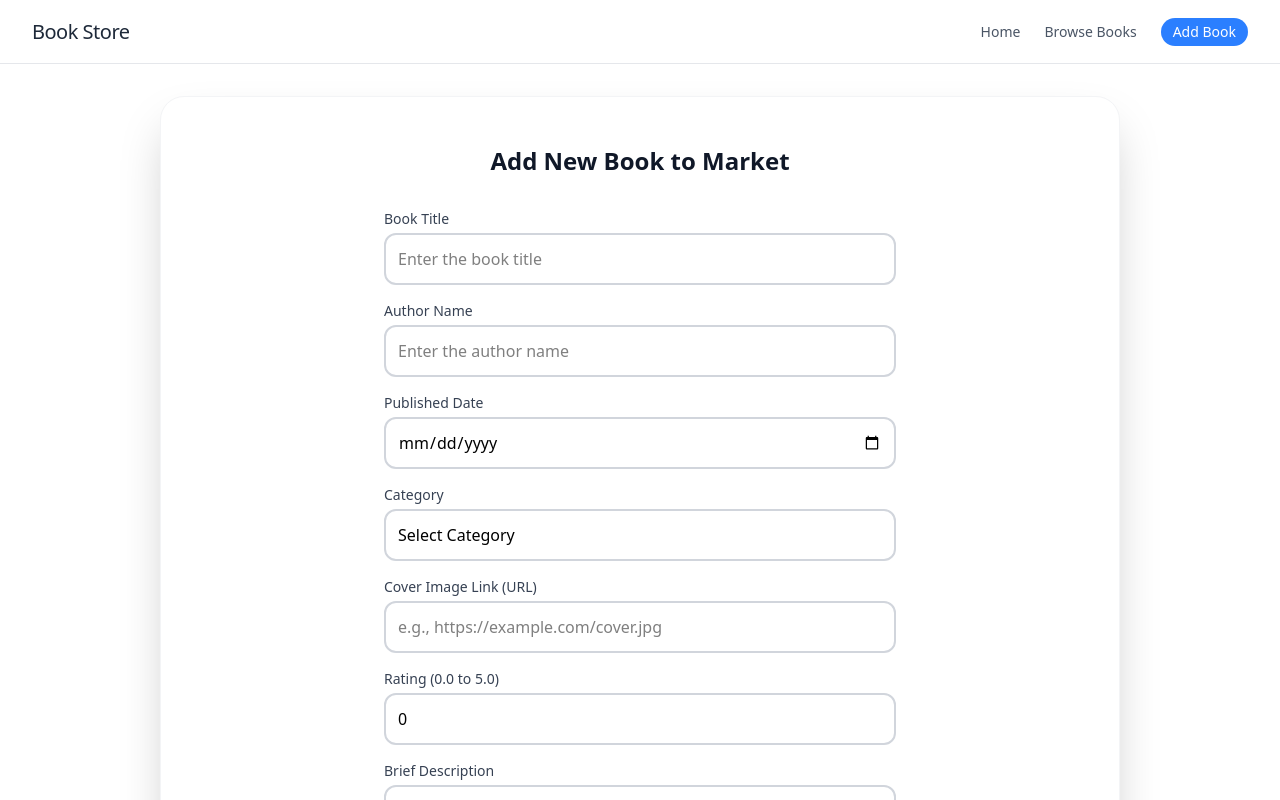
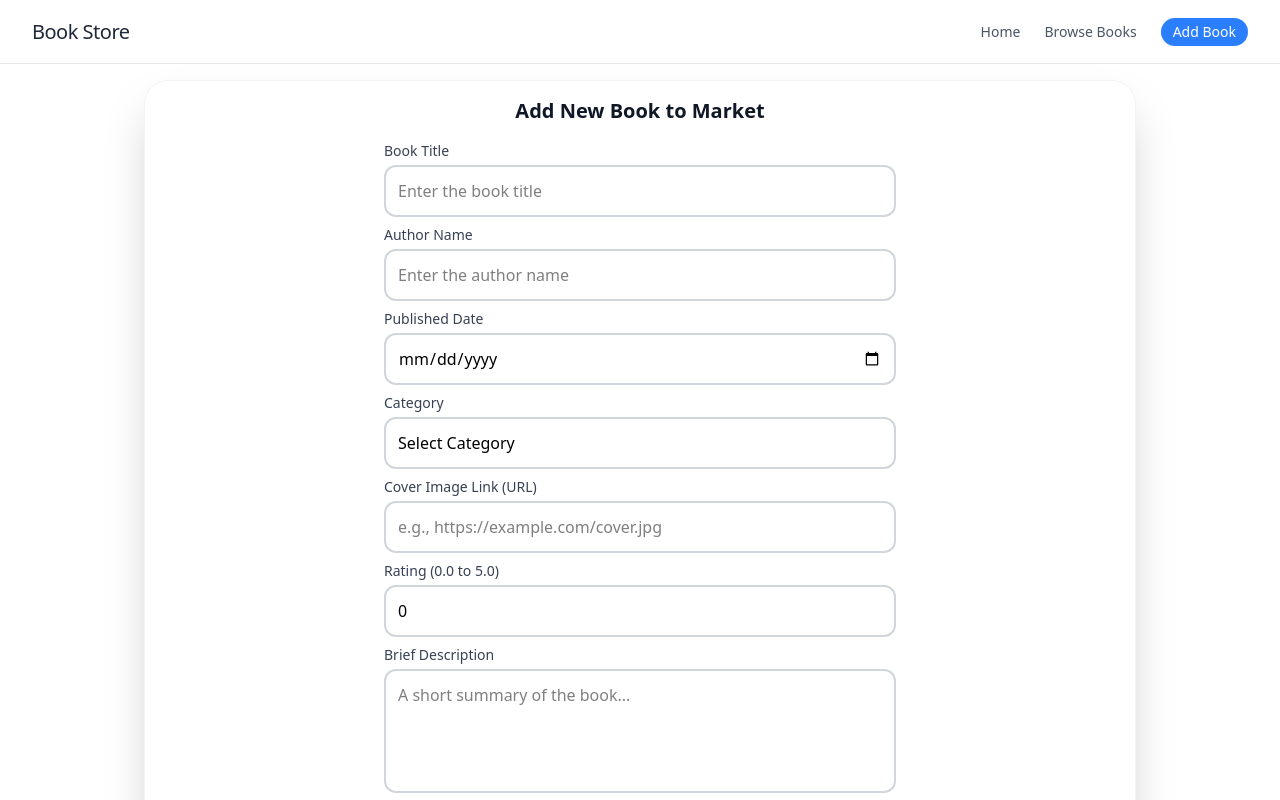
Before and after one commit to ashreekar/book-store-react, a React (Vite) app: page /addbook in a window 1280 px wide. Shown: the top 800 px of the page. Built offline with nearby package versions, Linux system fonts and the light colour scheme.

Commit message:
small tweeks in Error and browse and Add section

```diff
--- a/src/Components/AddBook.jsx
+++ b/src/Components/AddBook.jsx
@@ -77,21 +77,20 @@ function AddBook() {
         setSucess(true);
     }
     return (
-        <div className='max-w-5xl mx-auto px-4 sm:px-6 lg:px-8 py-8'>
-            <div className='flex flex-col bg-white rounded-3xl shadow-2xl p-6 md:p-12 border border-gray-100'>
-                <h3 className='text-center text-2xl font-extrabold text-gray-900 mb-8'>
+        <div className='max-w-5xl mx-auto px-2 sm:px-2 lg:px-4 py-4'>
+            <div className='flex flex-col bg-white rounded-3xl shadow-2xl p-2 md:p-4 border border-gray-100'>
+                <h3 className='text-center text-xl font-extrabold text-gray-900 mb-4'>
                     Add New Book to Market
                 </h3>
 
                 <form
-                    className='flex flex-col items-center gap-4'
+                    className='flex flex-col items-center gap-2'
                     onSubmit={(e) => {
                         e.preventDefault();
-                        // This logic remains untouched
                         addBooktoMarket(e);
                     }}
                 >
-                    {/* Form Group: Book Name */}
+
                     <div className='w-full max-w-lg'>
                         <label htmlFor="bookName" className='block text-sm font-medium text-gray-700 mb-1'>Book Title</label>
                         <input
@@ -106,7 +105,6 @@ function AddBook() {
                         />
                     </div>
 
-                    {/* Form Group: Author Name */}
                     <div className='w-full max-w-lg'>
                         <label htmlFor="authorName" className='block text-sm font-medium text-gray-700 mb-1'>Author Name</label>
                         <input
@@ -121,7 +119,6 @@ function AddBook() {
                         />
                     </div>
 
-                    {/* Form Group: Published Date */}
                     <div className='w-full max-w-lg'>
                         <label htmlFor="publishedDate" className='block text-sm font-medium text-gray-700 mb-1'>Published Date</label>
                         <input
@@ -135,7 +132,6 @@ function AddBook() {
                         />
                     </div>
 
-                    {/* Form Group: Category */}
                     <div className='w-full max-w-lg'>
                         <label htmlFor="category" className='block text-sm font-medium text-gray-700 mb-1'>Category</label>
                         <select
@@ -155,7 +151,6 @@ function AddBook() {
                         </select>
                     </div>
 
-                    {/* Form Group: Image Link */}
                     <div className='w-full max-w-lg'>
                         <label htmlFor="imageLink" className='block text-sm font-medium text-gray-700 mb-1'>Cover Image Link (URL)</label>
                         <input
@@ -170,7 +165,6 @@ function AddBook() {
                         />
                     </div>
 
-                    {/* Form Group: Rating */}
                     <div className='w-full max-w-lg'>
                         <label htmlFor="rating" className='block text-sm font-medium text-gray-700 mb-1'>Rating (0.0 to 5.0)</label>
                         <input
@@ -188,7 +182,6 @@ function AddBook() {
                         />
                     </div>
 
-                    {/* Form Group: Description */}
                     <div className='w-full max-w-lg'>
                         <label htmlFor="description" className='block text-sm font-medium text-gray-700 mb-1'>Brief Description</label>
                         <textarea
@@ -203,7 +196,6 @@ function AddBook() {
                         ></textarea>
                     </div>
 
-                    {/* Submit Button */}
                     <button
                         type="submit"
                         className='mt-4 w-full max-w-lg cursor-pointer outline-none bg-blue-600
@@ -216,7 +208,7 @@ function AddBook() {
 
             </div>
 
-            {/* Warning Modal (Redesigned for better centering and visual hierarchy) */}
+
             <div className={`${warn ? "fixed inset-0 flex items-center justify-center z-50 bg-opacity-40 backdrop-blur-sm" : "hidden"}`}>
                 <div className="flex flex-col text-black font-semibold rounded-xl p-8 max-w-xs w-full shadow-2xl space-y-4 bg-white">
                     <h4 className='text-2xl font-bold mb-2 flex items-center'>
@@ -234,7 +226,6 @@ function AddBook() {
                 </div>
             </div>
 
-            {/* Success Modal (Redesigned for better centering and visual hierarchy) */}
             <div className={`${sucess ? "fixed inset-0 flex items-center justify-center z-50 bg-opacity-40 backdrop-blur-sm" : "hidden"}`}>
                 <div className="flex flex-col text-black font-semibold rounded-xl p-8 max-w-xs w-full shadow-2xl space-y-4 bg-white">
                     <h4 className='text-2xl font-bold mb-2 flex items-center'>
--- a/src/Components/BrowseBooks.jsx
+++ b/src/Components/BrowseBooks.jsx
@@ -83,7 +83,7 @@ function BrowseBooks() {
 
           <div className={`flex flex-wrap gap-3 ${!isFiltervissible ?'visible': 'hidden' }`}>
             <Link to={'../books/all'}>
-              <div className={'px-4 py-2 rounded-full text-sm font-medium transition duration-200 shadow-sm '+(categoryParam.category ==='all'?"bg-blue-600 text-white hover:bg-blue-300":"bg-gray-100 text-gray-700 hover:bg-gray-200")}>all</div>
+              <div onClick={()=>{setisFiltervissible(true)}} className={'px-4 py-2 rounded-full text-sm font-medium transition duration-200 shadow-sm '+(categoryParam.category ==='all'?"bg-blue-600 text-white hover:bg-blue-300":"bg-gray-100 text-gray-700 hover:bg-gray-200")}>all</div>
             </Link>
 
             {
@@ -91,7 +91,7 @@ function BrowseBooks() {
                 return (
                   // Go back to the home route and add route again
                   <Link to={`../books/${category}`} key={category}>
-                    <div className={'px-4 py-2 rounded-full text-sm font-medium transition duration-200 shadow-sm '+(categoryParam.category ===category?"bg-blue-600 text-white hover:bg-blue-300":"bg-gray-100 text-gray-700 hover:bg-gray-200")}>{category}</div>
+                    <div onClick={()=>{setisFiltervissible(true)}} className={'px-4 py-2 rounded-full text-sm font-medium transition duration-200 shadow-sm '+(categoryParam.category ===category?"bg-blue-600 text-white hover:bg-blue-300":"bg-gray-100 text-gray-700 hover:bg-gray-200")}>{category}</div>
                   </Link>
                 )
               })
--- /dev/null
+++ b/src/Components/ErrorElement.jsx
@@ -0,0 +1,35 @@
+import React from 'react'
+import { Link } from 'react-router-dom'
+import { useRouteError } from 'react-router-dom';
+
+function ErrorElement() {
+    const param=useRouteError();
+    const route=param.error.message.slice(23,-1);
+
+  return (
+    <div className='max-w-5xl mx-auto px-4 sm:px-6 lg:px-8 py-6 min-h-[80vh]'>
+          <div className='flex items-center justify-center bg-white rounded-xl shadow-2xl p-6 md:p-10 border border-gray-100 min-h-[80vh]'>
+
+            <div className='md:w-2/3 flex items-center justify-center flex-col'>
+
+              <h1 className='text-4xl font-extrabold text-gray-900 mb-2'>404</h1>
+
+              <p className='text-xl font-medium text-gray-600 mb-6'><span className='text-blue-600'>Opps route not found</span></p>
+
+
+              <h3 className='text-2xl font-semibold text-gray-800'>You might have mistakened this route</h3>
+              <h3 className='text-2xl font-semibold text-gray-800'>You are at</h3>
+ <p className='text-xl font-medium text-gray-600 mb-6'><span className='text-blue-600'>http://localhost:5173/{route}</span></p>
+
+              <Link to={'/'}>
+                <button className='cursor-pointer mt-6 w-full md:w-auto px-6 py-3 bg-blue-600 text-white text-lg font-semibold rounded-lg shadow-lg hover:bg-blue-700 transition duration-300 transform hover:scale-[1.01]'>
+                  Back to home
+                </button>
+              </Link>
+            </div>
+          </div>
+        </div>
+  )
+}
+
+export default ErrorElement
--- a/src/Components/export.components.js
+++ b/src/Components/export.components.js
@@ -4,6 +4,7 @@ import BookDetails from "./BookDetails";
 import AddBook from "./AddBook";
 import Header from "./Header";
 import Footer from "./Footer";
+import ErrorElement from "./ErrorElement";
 
 // Added single export file of all components
-export { LandingPage, BrowseBooks, BookDetails, AddBook, Header, Footer };
+export { LandingPage, BrowseBooks, BookDetails, AddBook, Header, Footer,ErrorElement };
--- a/src/main.jsx
+++ b/src/main.jsx
@@ -3,7 +3,7 @@ import { createRoot } from 'react-dom/client'
 import './index.css'
 import App from './App.jsx'
 import { Router, RouterProvider, createBrowserRouter } from 'react-router-dom'
-import { AddBook, BookDetails, BrowseBooks, LandingPage } from "./Components/export.components.js"
+import { AddBook, BookDetails, BrowseBooks, LandingPage,ErrorElement } from "./Components/export.components.js"
 
 // creating the routing configuration
 // Array of Object Route
@@ -15,6 +15,7 @@ const router=createBrowserRouter(
     {
       path:'/',
       element:<App/>,
+      errorElement:<ErrorElement/>,
       children:[
         {
           path:"",
```
